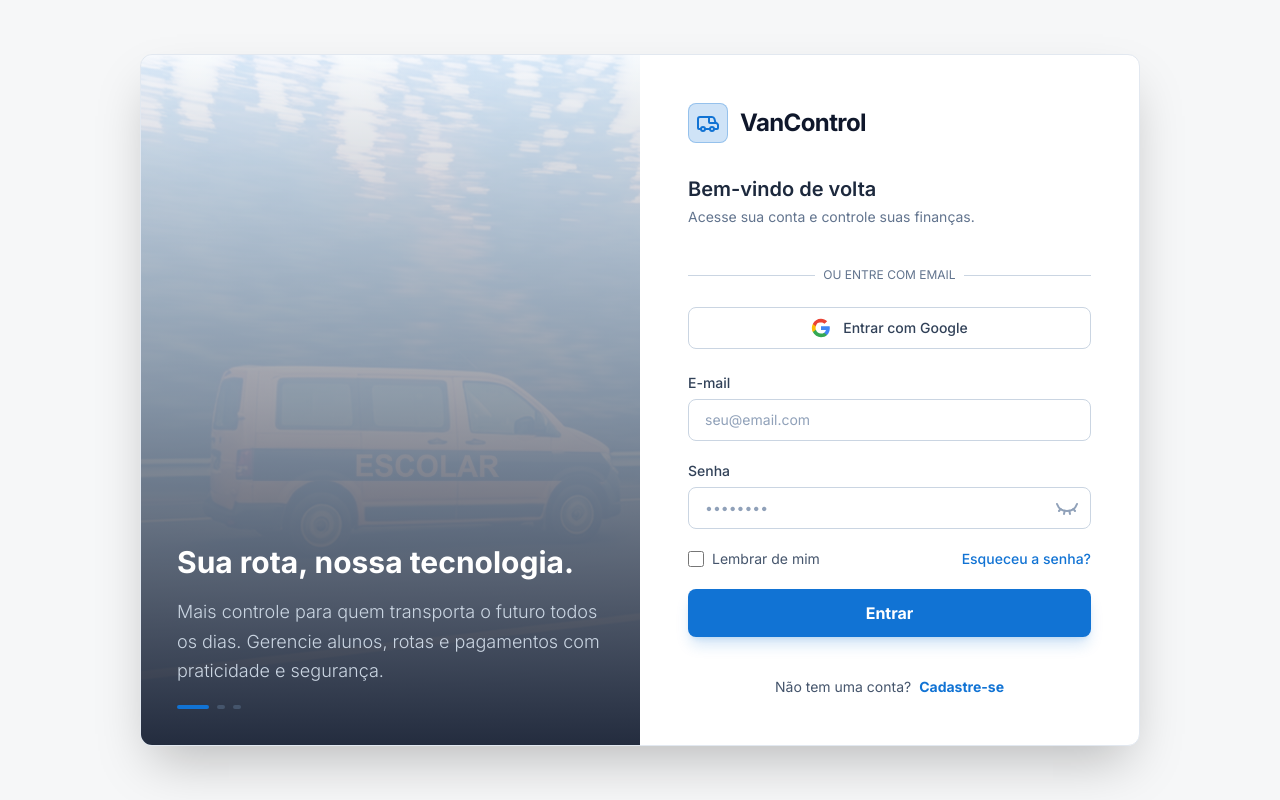
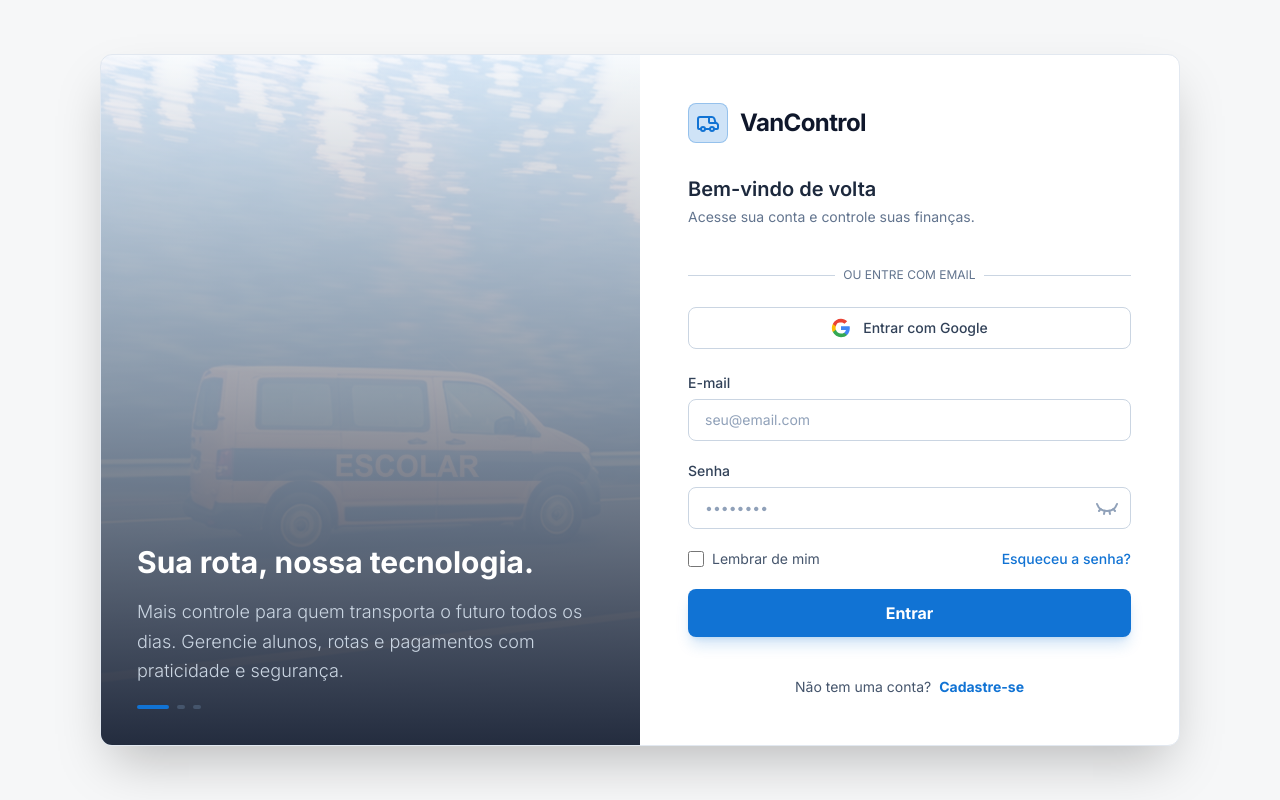
Before and after one commit to Moniquecarvalho/school-transport-finance-frontend, a React (Vite) app: page /login in a window 1280 px wide. Built offline with nearby package versions, Linux system fonts and the light colour scheme.

Commit message:
style: adjust element width

```diff
--- a/src/components/AuthBanner/index.tsx
+++ b/src/components/AuthBanner/index.tsx
@@ -5,7 +5,7 @@
 export function AuthBanner() {
   return (
     <aside className="bg-background-light dark:bg-background-dark font-display text-slate-900 dark:text-slate-100 min-h-screen flex items-center justify-center p-4">
-      <div className="w-full max-w-250 bg-white dark:bg-surface-dark rounded-xl shadow-2xl overflow-hidden flex flex-col md:flex-row min-h-162.5 border border-slate-200 dark:border-border-dark">
+      <div className="w-full max-w-270 bg-white dark:bg-surface-dark rounded-xl shadow-2xl overflow-hidden flex flex-col md:flex-row min-h-162.5 border border-slate-200 dark:border-border-dark">
         <div className="hidden md:flex md:w-1/2 relative bg-primary/10 overflow-hidden">
           <div className="absolute inset-0 z-0 bg-cover bg-center opacity-80 mix-blend-overlay">
             <img
```
